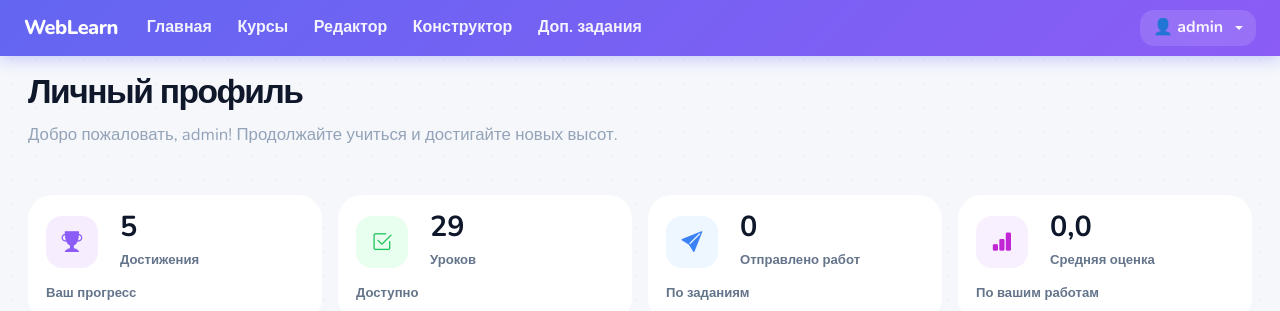
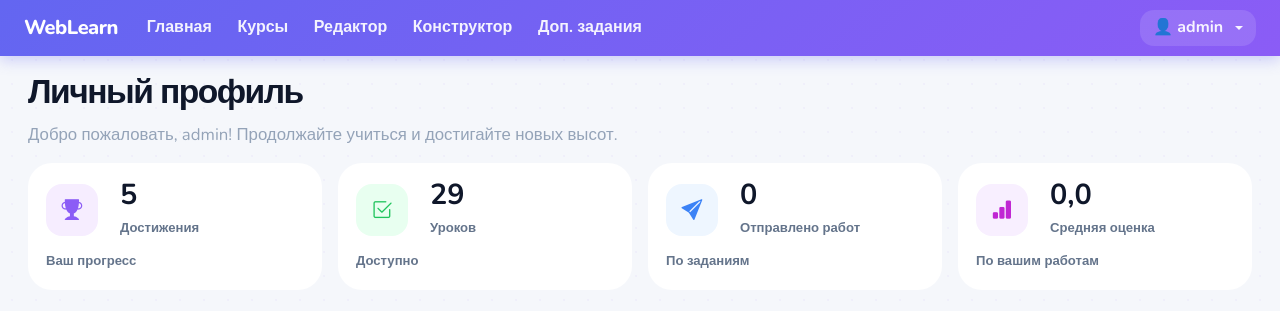
Before and after one commit to IrradaZholman/weblearn, a Django app: page /accounts/profile/ in a window 1280 px wide. Shown: the top 311 px of the page. Run offline with Django 5.2, Linux system fonts and the light colour scheme; a user stored in the database is signed in; data comes from the database, SQL or seed files in the repository; data that the repository does not hold is empty; some libraries are stand-ins or nearby versions.

Commit message:
Update profile.html

```diff
--- a/templates/accounts/profile.html
+++ b/templates/accounts/profile.html
@@ -1883,6 +1883,9 @@ p{
 .motivation-left{
     gap:12px !important;
 }
+.profile-title{
+    font-weight:700 !important;
+}
 </style>
 {% endblock %}
 
@@ -1894,15 +1897,14 @@ p{
         Личный профиль
     </h1>
 
-    <p class="profile-subtitle mb-5">
+    <p class="profile-subtitle mb-3">
         Добро пожаловать, {{ user.username }}!
         Продолжайте учиться и достигайте новых высот.
     </p>
 
     <!-- TOP STATS -->
 
-<div class="row g-4 mb-5">
-
+<div class="row g-4 mb-4">
     <!-- CARD 1 -->
 
     <div class="col-lg-3 col-md-6">
```
